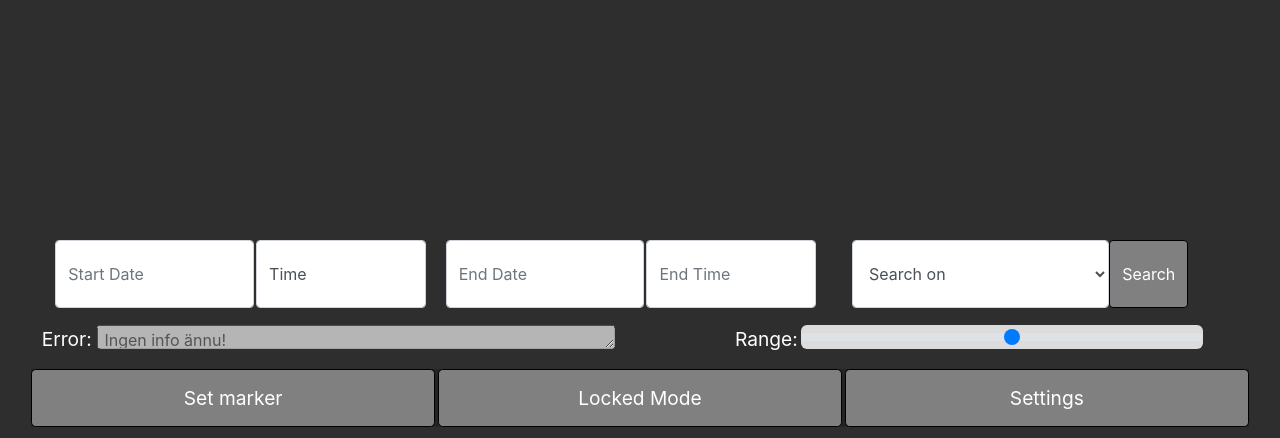
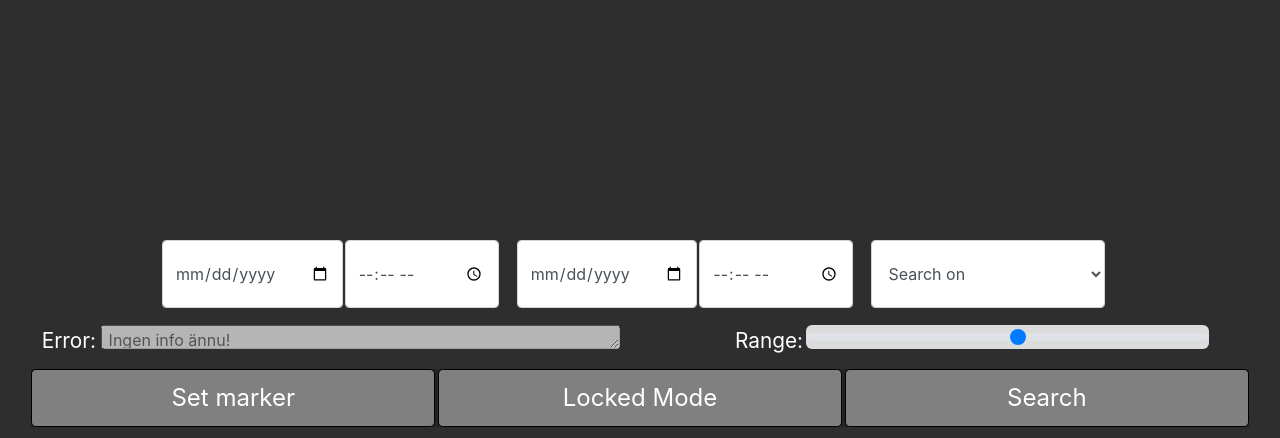
Before and after one commit to MTBorg/Place-of-interest, a Flask app: template server/templates/index.html in a window 1280 px wide. Shown: the part 362-800 px from the top of the page. Run offline with Flask 2, Linux system fonts and the light colour scheme; the template is opened without the code that fills it, so the values that code supplies are empty; parts of the project's set-up code (start-up, migrations or seed data) failed here and were passed over; some libraries are stand-ins or nearby versions.

Commit message:
Merged into master, everything works
It works kinda as it should, please test

```diff
--- a/server/static/css/styles.css
+++ b/server/static/css/styles.css
@@ -24,7 +24,7 @@ body{
     float: left !important;
 }
 #slideLabel {
-    font-size: 1.2rem !important;
+    font-size: 1.3rem !important;
     color: white !important;
 	float: left !important;
 	margin-top: 15px !important;
@@ -40,7 +40,7 @@ body{
 }
 #error-label {
 	clear: left!important;
-    font-size: 1.2rem !important;
+    font-size: 1.3rem !important;
     color: white !important;
 	float: left !important;
 	margin-top: 15px !important;
@@ -65,7 +65,7 @@ body{
     float: right !important;
 }
 .time{
-	margin-right: 20px;
+	margin-right: 18px;
 	margin-left: 2px;
 	height: 100% !important;
 	width: 14.5% !important;
@@ -150,7 +150,7 @@ body{
 
 .but-graphics {
     height: 100% !important;
-    font-size: 1.2rem !important;
+    font-size: 1.5rem !important;
     background-color: grey !important;
     border: 1px solid black !important;
     transition: width 2s;
@@ -171,7 +171,6 @@ body{
 }
 #searchSelect{
 	height:  100%;
-	margin-left:16px;
 	float: left;
 	width: 22%;
 }
--- a/server/templates/index.html
+++ b/server/templates/index.html
@@ -21,31 +21,29 @@
             </div>
 
             <div class="row" id="row2-2" > <!-- The row in which the column is placed -->
+                <div class="col-xs-1 col-sm-1 col-md-1 col-lg-1"> </div>
+                <div class="col-md-10 col-lg-10  date-margin  form-group dateform">
 
-                <div class="col-md-11 col-lg-11  date-margin  form-group dateform">
-
-                    <input type="text" class="date form-control" id="start_date" min="2019-01-01"  placeholder="Start Date" onfocus="(this.type='date')">
-                    <input type="text" class="time form-control" id="start_time" min="00:00" max="23:59 "value="Time" placeholder=" Start Time" onfocus="(this.type='time')">
-                    <input type="text" class="date form-control" id="end_date" min="2019-01-01"  placeholder="End Date" onfocus="(this.type='date')">
-                    <input type="text" class="time form-control" id="end_time" min="00:00" max="23:59"  placeholder="End Time" onfocus="(this.type='time')">
+                    <input type="hidden" name="request-specification" value="TimePersonLocation">
+                        <input id="start_date" type="date" class="date form-control" name="start_date" min="2019-01-01" value="Date">
+						<input id="start_time"type="time" class="time form-control" name="start_time" min="00:00" max="23:59 "value="Time">
+                        <input id="end_date" type="date" class="date form-control" name="end_date" min="2019-01-01" value="Date">
+						<input id="end_time" type="time" class="time form-control" name="end_time" min="00:00" max="23:59" value="Time">
                     <select class="form-control" id="searchSelect">
                         <option disabled selected="selected">Search on</option>
                         <option value="Time"> Time only </option>
                         <option value="Area"> Area only</option>
                         <option value="Time_Area"> Time and Area </option>
                     </select>
-                    <button class="but-graphics-search btn" name="submit" type="submit" onclick="searchMarkers()">
-                            Search
-                    </button>
 
                 </div>
             </div>
             <div class="row" id="row2-1" > <!-- The row in which the column is placed -->
-                <div class="col-lg-6 d-lg-block d-md-none date-margin  " id="mapScaler">
+                <div class="col-lg-6 d-lg-block  d-none date-margin  " id="mapScaler">
                         <p id="error-label"> Error:  </p>
                         <textarea  disabled  id="error-log"> Ingen info ännu!</textarea>
                 </div>
-                <div class="col-lg-5 col-md-7  date-margin  " id="mapScaler">
+                <div class="col-lg-5 col-sm-7  d-none  d-md-block date-margin  " id="mapScaler">
                     <p id="slideLabel"> Range:  </p>
                     <input type="range" class="custom-range" id="slider1"  min="1" max="20" step="1" onchange="changeRange(this.value)">
 
@@ -70,7 +68,7 @@
                                 </button>
                             </li>
                             <li class="nav-item nav-right-item">
-                                <button type="Button" onclick="location.href='/'"class="btn btn-primary btn-lg btn-block but-graphics"> Settings </button>
+                                <button type="Button" onclick="getPositionbyTime()" class="btn btn-primary btn-lg btn-block but-graphics"> Search </button>
                             </li>
                         </ul>
                     </nav>
@@ -182,7 +180,7 @@
                 console.log(response)
             },
             error: function(error) {
-                document.getElementById('error-log').value = "Wait a little longer before putting down marker.";
+                document.getElementById('error-log').value = response;
                 console.log(error);
             }
         });
@@ -192,32 +190,6 @@
             "request-specification": "FetchMarkers",
             "lng": lng,
             "lat": lat,
-        }
-        $.ajax({
-            type: "POST",
-            url: "/",
-            data: dataForm,
-            success: function(response) {
-                drawMarkers(response)
-            },
-            error: function(error) {
-                console.log(error);
-            }
-        });
-    }
-    function searchMarkers(){
-        var startDate = document.getElementById("start_date").value;
-        var startTime = document.getElementById("start_time").value;
-        var endDate = document.getElementById("end_date").value;
-        var endTime = document.getElementById("start_time").value;
-        var dataForm = {
-            "request-specification": "Time_personlocation",
-            "lng": lng.value,
-            "lat": lat.value,
-            "startDate": startDate,
-            "startTime": startTime,
-            "endDate": endDate,
-            "endTime": endTime,
         }
         $.ajax({
             type: "POST",
@@ -244,4 +216,38 @@
         );
         loadMarkers(lng.value, lat.value);
     }
+    function getPositionbyTime(){
+      if (navigator.geolocation) {
+        navigator.geolocation.getCurrentPosition(getMarkersByTime);
+      } else {
+        worked.value = "Geolocation is not supported by this browser.";
+      }
+    }
+    function getMarkersByTime(position){
+        var startDate = document.getElementById("start_date").value;
+        var startTime = document.getElementById("start_time").value;
+        var endDate = document.getElementById("end_date").value;
+        var endTime = document.getElementById("start_time").value;
+        var dataForm = {
+            "request-specification": "getMarkersFromTimeAndPerson",
+            "lng": lng.value,
+            "lat": lat.value,
+            "startDate": startDate,
+            "startTime": startTime,
+            "endDate": endDate,
+            "endTime": endTime,
+        }
+        /* TODO Fix removing markers and place new ones  */
+        $.ajax({
+            type: "POST",
+            url: "/",
+            data: dataForm,
+            success: function(response) {
+                console.log(response)
+            },
+            error: function(error) {
+                console.log(error);
+            }
+        });
+    }
 </script>
```
Also changed, not shown: server/controller.py (+15 -1 lines).
